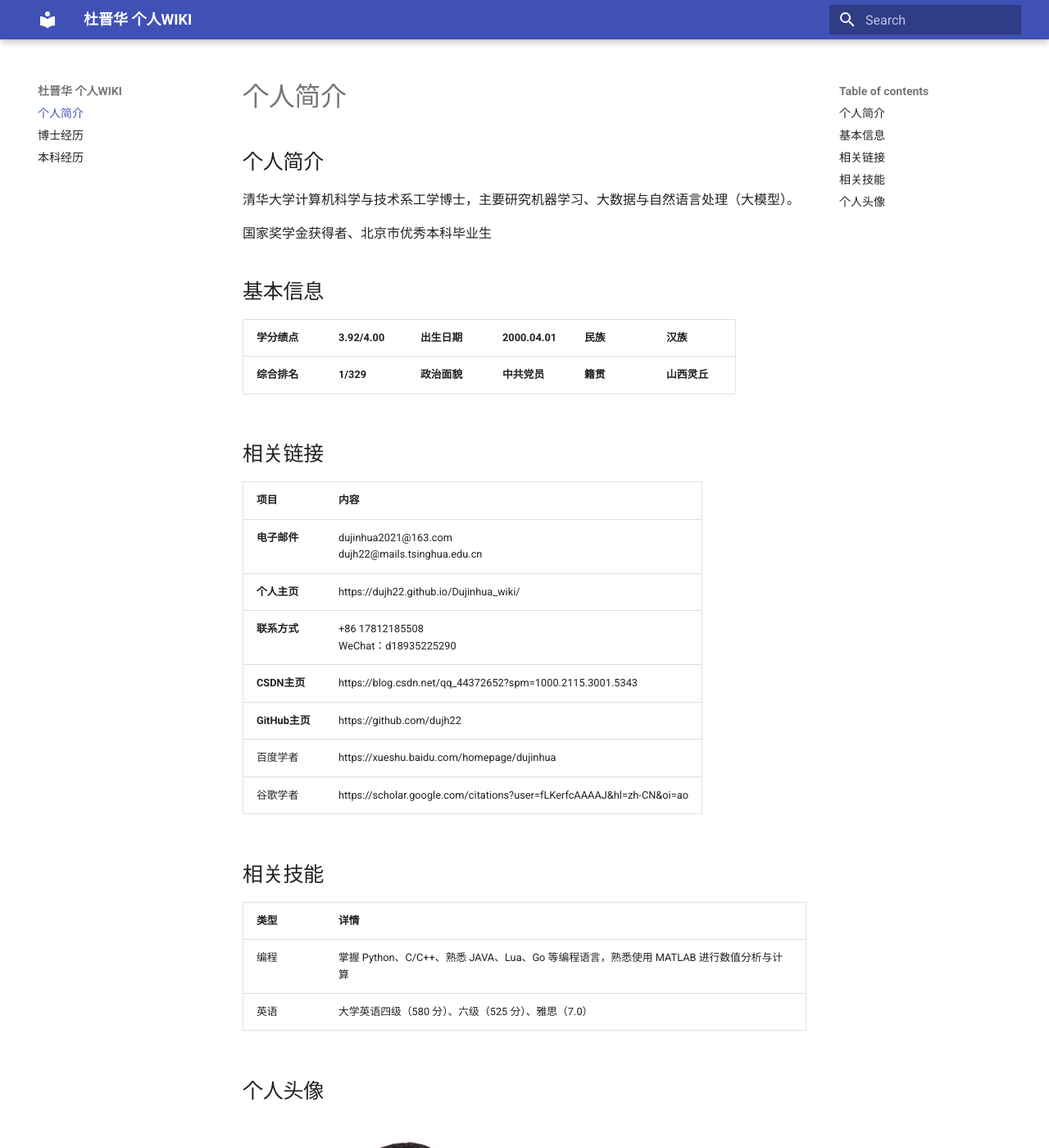
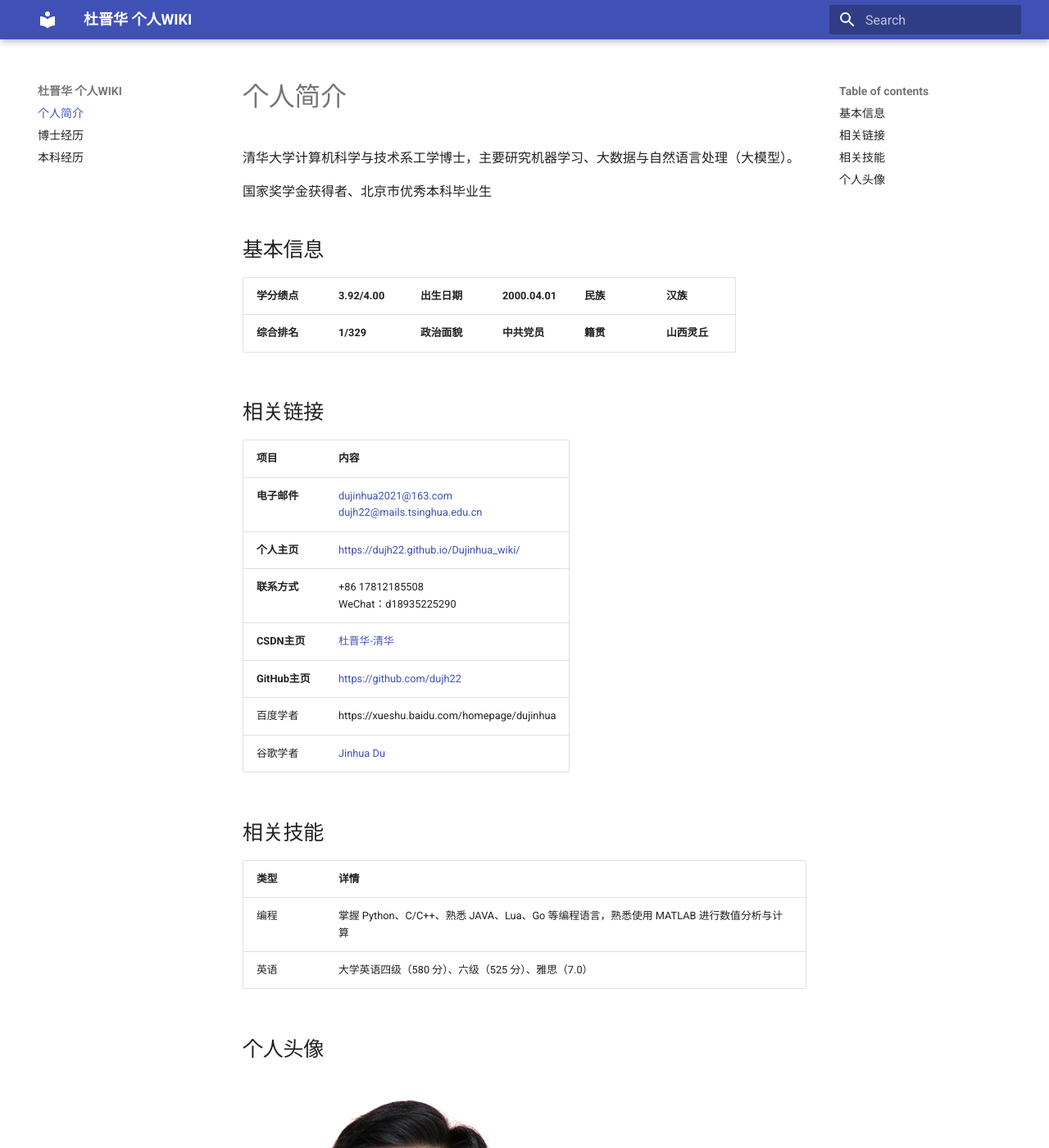
Before and after one commit to dujh22/Dujinhua_wiki, an MkDocs documentation site: the page built from docs/index.md, in a window 1280 px wide and 1400 px high. Shown: the whole window at 82% size. Built offline with MkDocs 1.6.1 and Material for MkDocs 9.7.7, drawn with Linux system fonts in a browser that asks for light colours.

Commit message:
20240105

```diff
--- a/docs/index.md
+++ b/docs/index.md
@@ -1,5 +1,3 @@
-## 个人简介
-
 清华大学计算机科学与技术系工学博士，主要研究机器学习、大数据与自然语言处理（大模型）。
 
 国家奖学金获得者、北京市优秀本科毕业生
@@ -14,13 +12,13 @@
 
 | 项目           | 内容                                                         |
 | -------------- | ------------------------------------------------------------ |
-| **电子邮件**   | dujinhua2021@163.com<br />dujh22@mails.tsinghua.edu.cn       |
-| **个人主页**   | https://dujh22.github.io/Dujinhua_wiki/                      |
+| **电子邮件**   | [dujinhua2021@163.com](dujinhua2021@163.com)<br />[dujh22@mails.tsinghua.edu.cn](dujh22@mails.tsinghua.edu.cn) |
+| **个人主页**   | [https://dujh22.github.io/Dujinhua_wiki/](https://dujh22.github.io/Dujinhua_wiki/) |
 | **联系方式**   | +86 17812185508<br />WeChat：d18935225290                    |
-| **CSDN主页**   | https://blog.csdn.net/qq_44372652?spm=1000.2115.3001.5343    |
-| **GitHub主页** | https://github.com/dujh22                                    |
+| **CSDN主页**   | [杜晋华-清华](https://blog.csdn.net/qq_44372652?spm=1000.2115.3001.5343) |
+| **GitHub主页** | [https://github.com/dujh22](https://github.com/dujh22)       |
 | 百度学者       | https://xueshu.baidu.com/homepage/dujinhua                   |
-| 谷歌学者       | https://scholar.google.com/citations?user=fLKerfcAAAAJ&hl=zh-CN&oi=ao |
+| 谷歌学者       | [Jinhua Du](https://scholar.google.com/citations?user=fLKerfcAAAAJ&hl=zh-CN&oi=ao) |
 
 ## 相关技能
 
```
